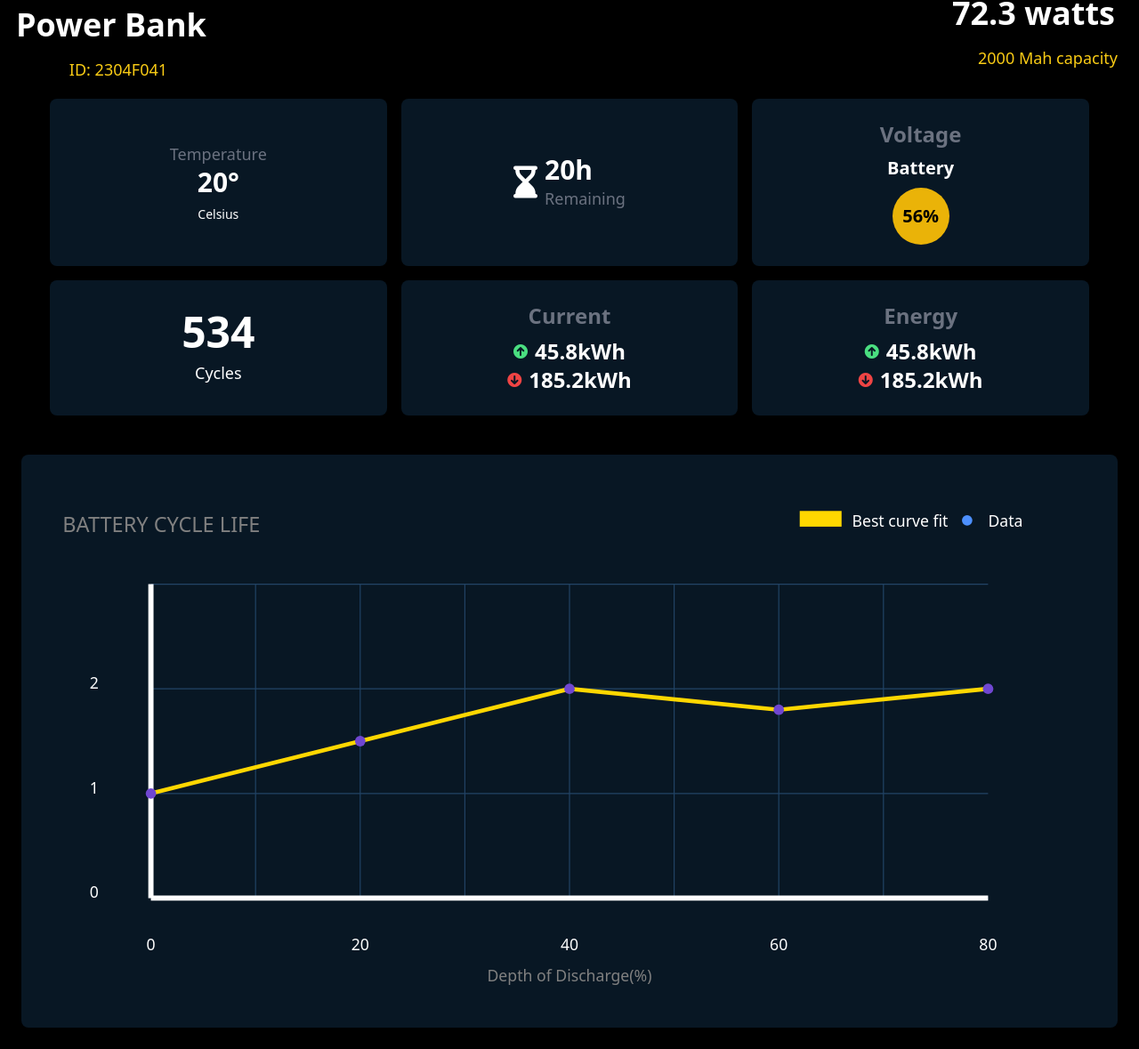
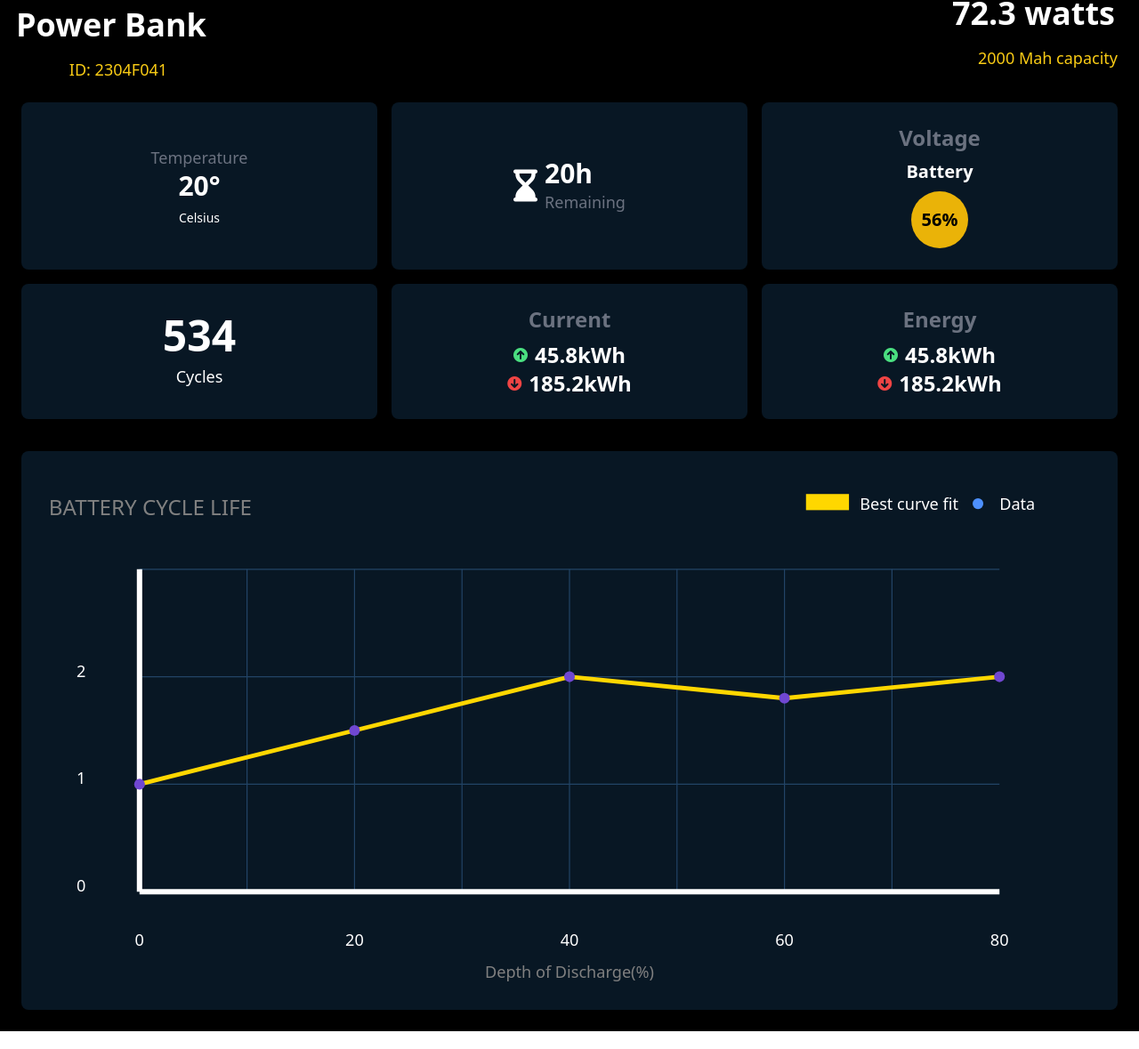
Before and after one commit to NawjisNN/Tespack-Dashboard, a website built with Vite: page index.html in a window 1280 px wide. Shown: the part 219-1398 px from the top of the page at 89% size. Built offline with nearby package versions, Linux system fonts and the light colour scheme.

Commit message:
padding fixed

```diff
--- a/index.html
+++ b/index.html
@@ -69,7 +69,7 @@
 
 
   <!-- Fullscreen Container widg -->
-<div class=" p-8">
+<div class="my-9 " >
   <!-- Widgets Grid -->
   <div class="grid grid-cols-1 md:grid-cols-3 gap-4"> <!-- Responsive grid setup -->
 
@@ -139,10 +139,10 @@
 
 
   <!-- Graph Section -->
-  <div class="mt-3 bg-[#081724] p-3 rounded-lg ">
+  <div class="mt-3 bg-[#081724]  rounded-lg " >
     <!-- Graph Container -->
 
-    <div class=" p-4 rounded-lg relative ">
+    <div class=" p-3 rounded-lg relative ">
       <!-- SVG Graph -->
       <svg viewBox="0 0 100 50" class="w-full">
         <!-- Graph Title -->
```
